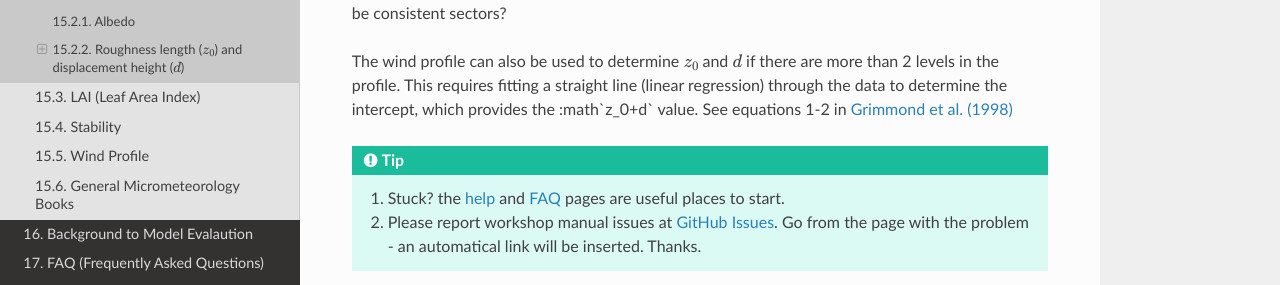
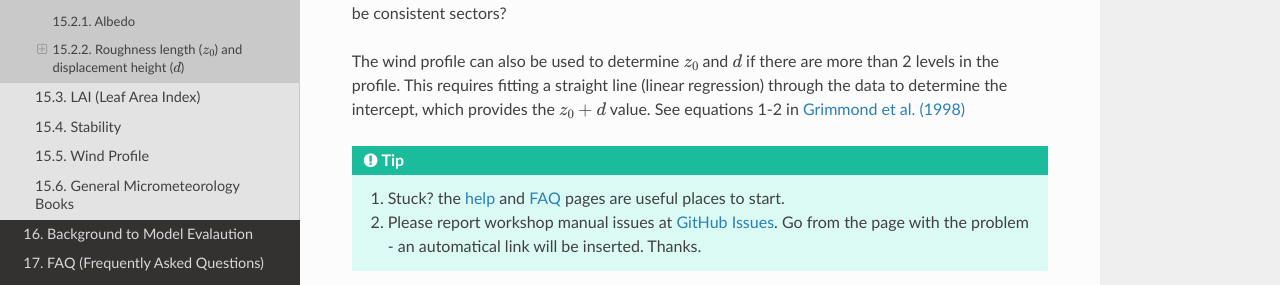
Before and after one commit to Urban-Meteorology-Reading/UMEP-Workshop, a Sphinx documentation site: the page built from source/BackGroundMet/BGM2.rst, in a window 1280 px wide and 1167 px high. Shown: the part 707-992 px from the top of the window. Built offline with Sphinx 7.4.7 and the Read the Docs theme 2.0.0, drawn with Linux system fonts in a browser that asks for light colours.

Commit message:
Update BGM2.rst

```diff
--- a/source/BackGroundMet/BGM2.rst
+++ b/source/BackGroundMet/BGM2.rst
@@ -55,5 +55,5 @@ sectors?
 The wind profile can also be used to determine :math:`z_0` and :math:`d`
 if there are more than 2 levels in the profile. This requires fitting a
 straight line (linear regression) through the data to determine the
-intercept, which provides the :math`z_0+d` value.
-See equations 1-2 in `Grimmond et al. (1998) <https://doi.org/10.1023/A:1001525622213>`_
+intercept, which provides the :math:`z_0+d` value.
+See equations 1-2 in `Grimmond et al. (1998) <Grimmond1998>`_
```
